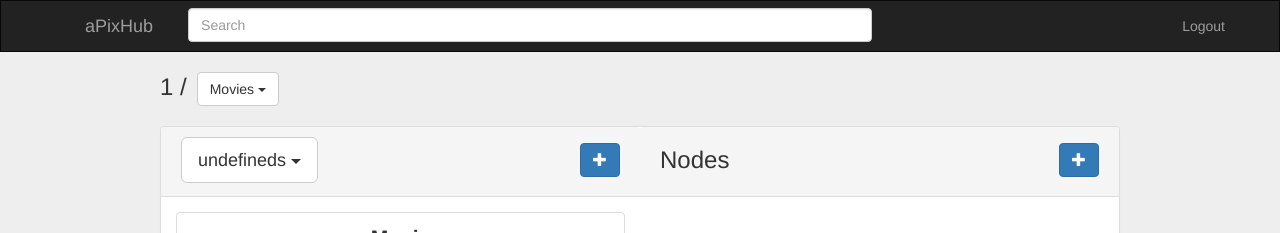
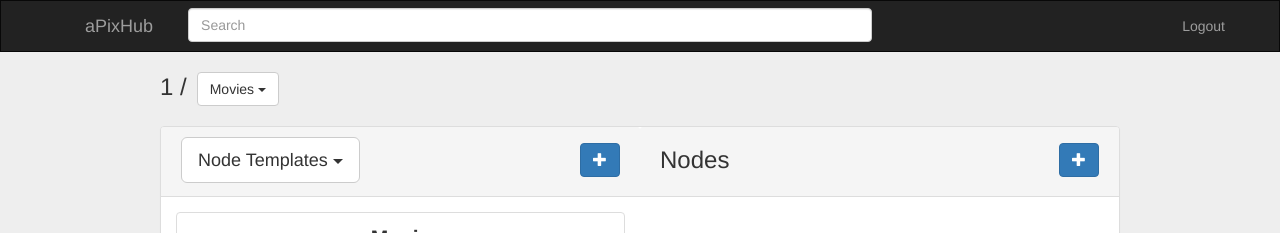
Before and after one commit to pinderby/aPixHub, a React (Create React App) app: page /u/1/1 in a window 1280 px wide. Shown: the top 233 px of the page. Built offline with nearby package versions, Linux system fonts and the light colour scheme.

Commit message:
Fixed refactored templates dropdown

```diff
--- a/src/components/Repo/Repo.js
+++ b/src/components/Repo/Repo.js
@@ -362,6 +362,7 @@ class Repo extends Component {
                 nodeTemplates={this.state.nodeTemplates}
                 label={this.props.label}
                 repoSettings={this.state.settings.repos[this.props.repo.name]}
+                changeTemplateType={this.changeTemplateType}
                 addTemplate={this.addTemplate}
                 changeTemplate={this.changeTemplate}
                 editTemplate={this.editTemplate}
--- a/src/components/TemplatesPanel/TemplatesPanel.js
+++ b/src/components/TemplatesPanel/TemplatesPanel.js
@@ -30,8 +30,8 @@ class TemplatesPanel extends Component {
 
     // Create and push non-selected MenuItems
     for (let i = 0; i < 3; i++) {
-      if (i !== this.state.templateType) menuItems.push(
-        <MenuItem key={i} eventKey={i} onClick={() => this.changeTemplateType(i)}>
+      if (i !== this.props.templateType) menuItems.push(
+        <MenuItem key={i} eventKey={i} onClick={() => this.props.changeTemplateType(i)}>
           {TemplateTypes.getTypeTitle(i) + "s"}
         </MenuItem>
       );
@@ -39,7 +39,7 @@ class TemplatesPanel extends Component {
 
     // Return dropdown with MenuItems
     return (
-      <DropdownButton title={TemplateTypes.getTypeTitle(this.state.templateType) + "s"}
+      <DropdownButton title={TemplateTypes.getTypeTitle(this.props.templateType) + "s"}
             key="0" className="template-panel-dropdown"
             bsSize="large" id={`dropdown-basic`} >
         {menuItems}
```
